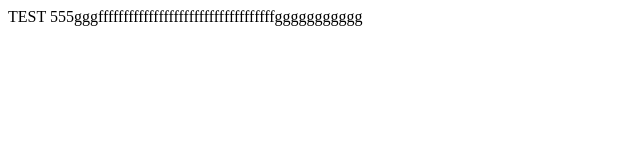
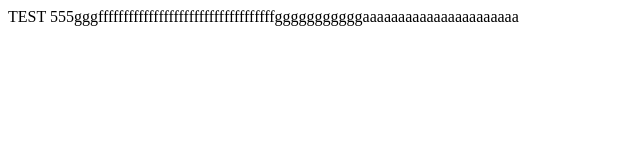
Before and after one commit to blindjudge/blindjudge-webapp, a plain HTML site: page index.html in a window 1280 px wide. Shown: the whole page, without its empty margins (0-640 px from the left). Drawn offline with Linux system fonts and the light colour scheme.

Commit message:
fixing bug 349829

```diff
--- a/index.html
+++ b/index.html
@@ -1,5 +1,5 @@
 <html>
 <body>
-TEST 555gggfffffffffffffffffffffffffffffffffffggggggggggg
+TEST 555gggfffffffffffffffffffffffffffffffffffgggggggggggaaaaaaaaaaaaaaaaaaaaaa
 </body>
 </html>
```
